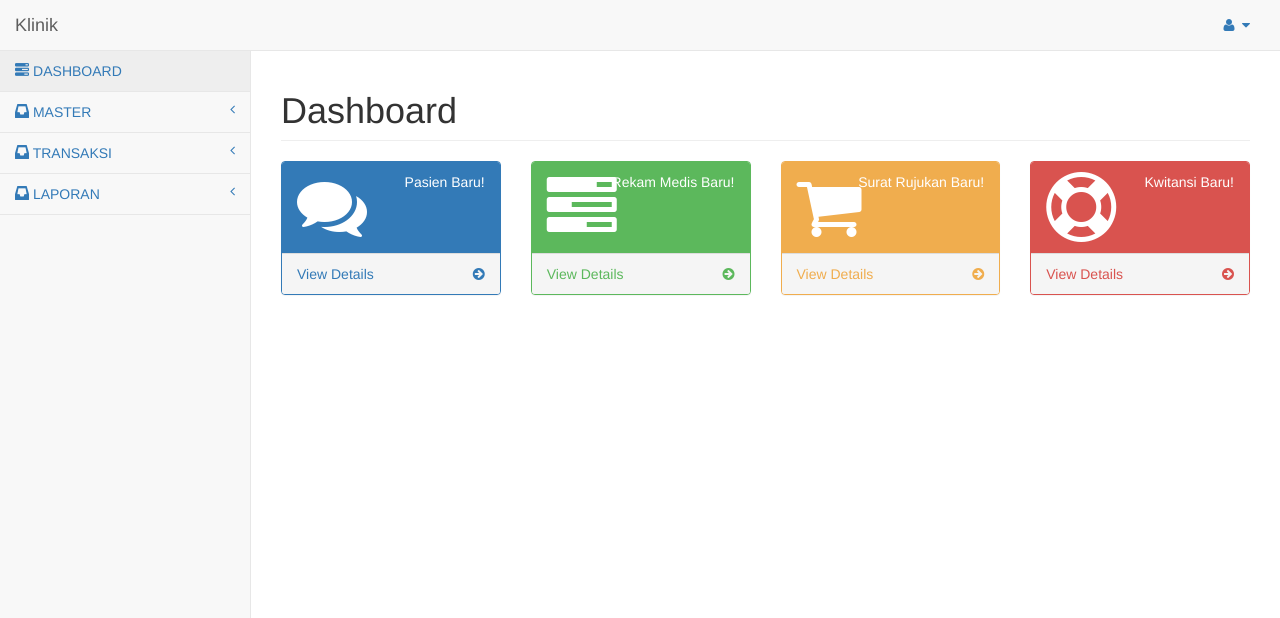
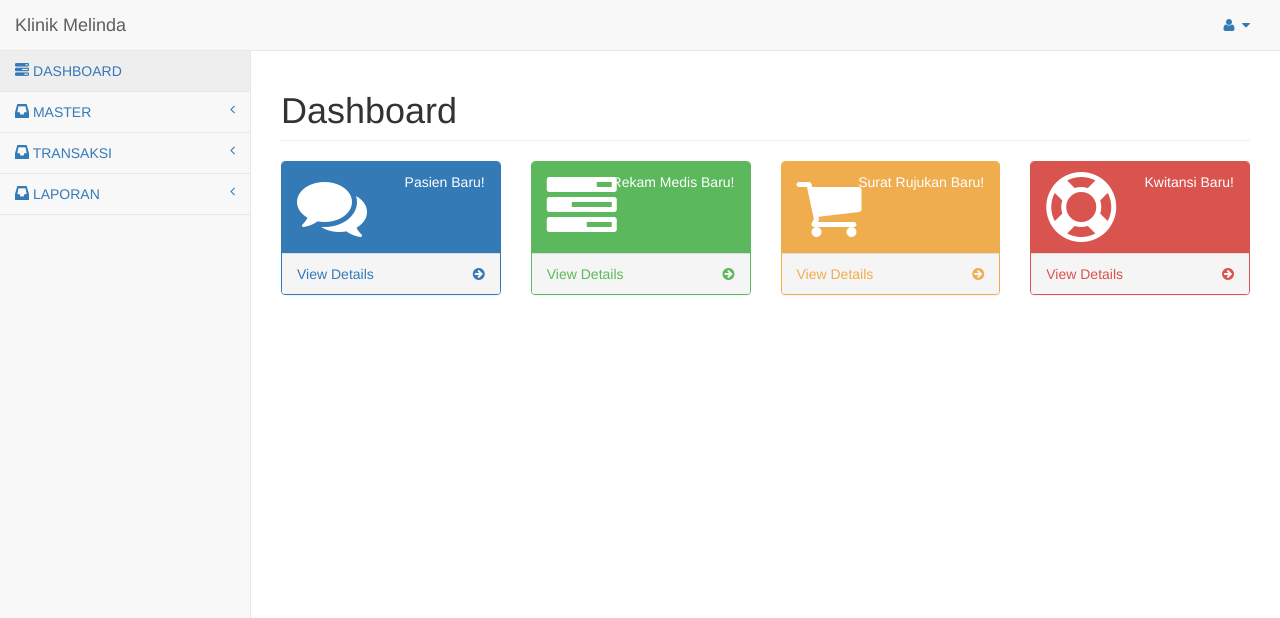
Before and after one commit to penguinkampus/klinik, a PHP site: page /pages/index.php in a window 1280 px wide. Shown: the top 618 px of the page. Run offline with PHP 8.4, Linux system fonts and the light colour scheme; a user stored in the database is signed in; data that the repository does not hold is empty.

Commit message:
Update header.php

```diff
--- a/pages/header.php
+++ b/pages/header.php
@@ -7,7 +7,7 @@
             <span class="icon-bar"></span>
             <span class="icon-bar"></span>
         </button>
-        <a class="navbar-brand" href="index.php">Klinik</a>
+        <a class="navbar-brand" href="index.php">Klinik Melinda</a>
     </div>
     <!-- /.navbar-header -->
 
@@ -17,11 +17,6 @@
                 <i class="fa fa-user fa-fw"></i> <i class="fa fa-caret-down"></i>
             </a>
             <ul class="dropdown-menu dropdown-user">
-                <li><a href="#"><i class="fa fa-user fa-fw"></i> User Profile</a>
-                </li>
-                <li><a href="#"><i class="fa fa-gear fa-fw"></i> Settings</a>
-                </li>
-                <li class="divider"></li>
                 <li><a href="../logout.php"><i class="fa fa-sign-out fa-fw"></i> Logout</a>
                 </li>
             </ul>
```
